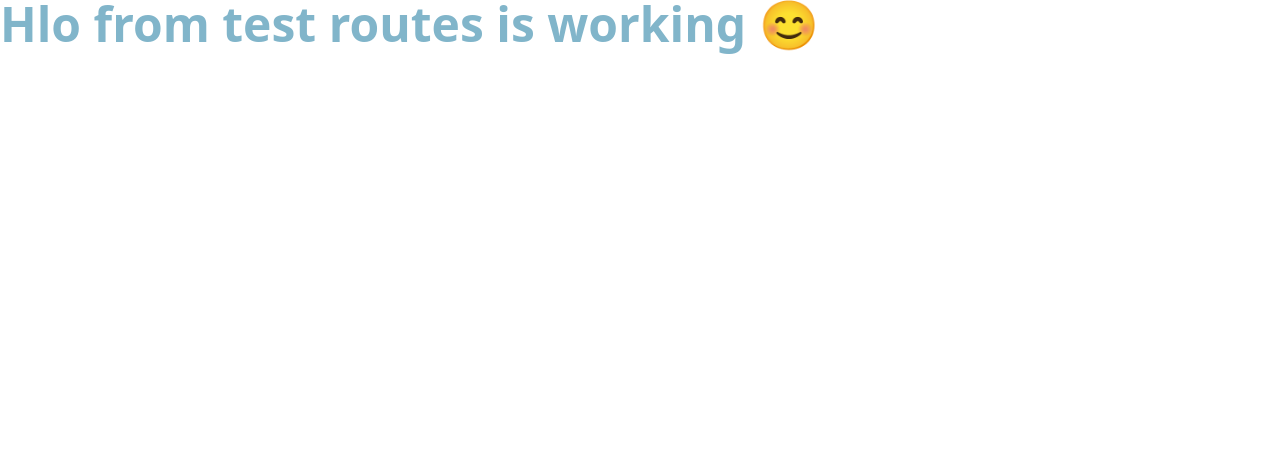
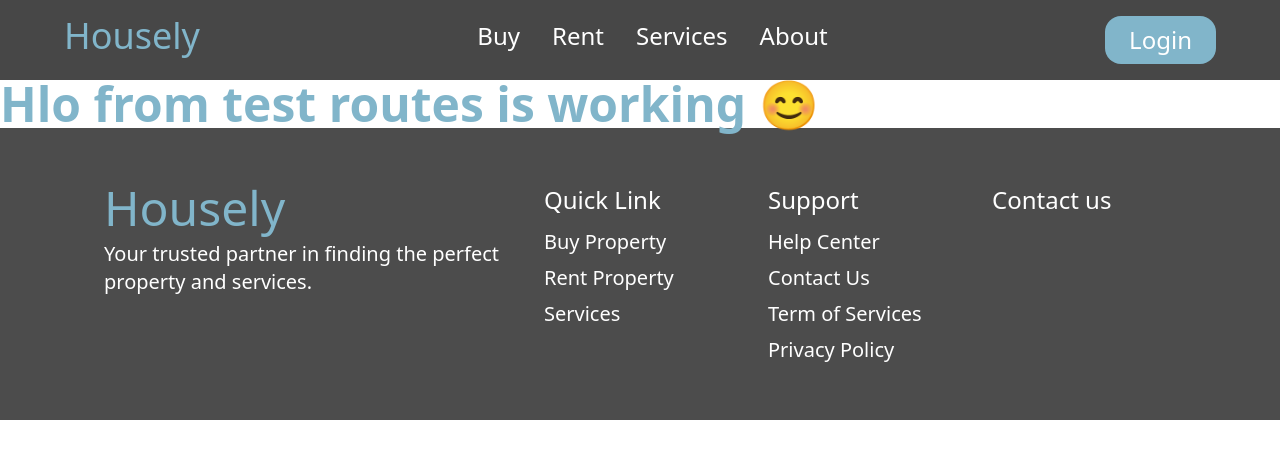
Before and after one commit to ankitWork2001/housely, a React (Vite) app: page / in a window 1280 px wide. Shown: the top 458 px of the page. Built offline with nearby package versions, Linux system fonts and the light colour scheme.

Commit message:
adding navbar and footer

```diff
--- /dev/null
+++ b/src/component/Footer.jsx
@@ -0,0 +1,37 @@
+import React from 'react';
+
+const Footer = () => {
+    return (
+        <>
+            <div className='bg-darkBg/70  grid grid-cols-[2fr_1fr_1fr_1fr] gap-10 px-26 py-14'>
+                <div>
+                    <span className='text-5xl font-medium text-lightBtn'>Housely</span>
+                    <p className='text-xl mt-2 text-textLight w-100'>Your trusted partner in finding  the perfect  property and services.</p>
+                </div>
+                <div>
+                    <span className='text-2xl font-medium text-textLight'>Quick Link</span>
+                    <ul className='mt-3'>
+                        <li className='text-xl font-regular text-textLight mt-2'>Buy Property</li>
+                        <li className='text-xl font-regular text-textLight mt-2'>Rent Property</li>
+                        <li className='text-xl font-regular text-textLight mt-2'>Services</li>
+                    </ul>
+                </div>
+                <div>
+                    <span className='text-2xl font-medium text-textLight'>Support</span>
+                    <ul className='mt-3'>
+                        <li className='text-xl font-regular text-textLight mt-2'>Help Center</li>
+                        <li className='text-xl font-regular text-textLight mt-2'>Contact Us</li>
+                        <li className='text-xl font-regular text-textLight mt-2'>Term of Services</li>
+                        <li className='text-xl font-regular text-textLight mt-2'>Privacy Policy</li>
+                    </ul>
+                </div>
+                <div>
+                    <span className='text-2xl font-medium text-textLight'>Contact us</span>
+                </div>
+            </div>
+
+        </>
+    );
+}
+
+export default Footer;
--- /dev/null
+++ b/src/component/Navbar.jsx
@@ -0,0 +1,27 @@
+import React from 'react';
+
+const Navbar = () => {
+    return (
+        <>
+            <div className='bg-darkBg/72 h-20 w-full flex justify-between px-16 py-4'>
+                <div className=''>
+                    <span className='text-4xl text-lightBtn font-medium'>Housely</span>
+                </div>
+                <div>
+                    <ul className='flex gap-8 text-2xl font-medium text-textLight mt-1'>
+                        <li className='cursor-pointer'>Buy</li>
+                        <li className='cursor-pointer'>Rent</li>
+                        <li className='cursor-pointer'>Services</li>
+                        <li className='cursor-pointer'>About</li>
+                    </ul>
+                </div>
+                <div>
+                    <button className='text-2xl font-medium text-textLight cursor-pointer bg-lightBtn px-6 py-2 rounded-2xl'>Login</button>
+                    <button className='hidden text-2xl font-medium text-textLight cursor-pointer bg-lightBtn px-6 py-2 rounded-2xl'>Add Property</button>
+                </div>
+            </div>
+        </>
+    );
+}
+
+export default Navbar;
--- a/src/pages/Test.jsx
+++ b/src/pages/Test.jsx
@@ -1,9 +1,14 @@
 import React from 'react';
+import Navbar from '../component/Navbar';
+import Footer from '../component/Footer';
 
 const Test = () => {
     return (
+
         <div>
+            <Navbar/>
             <h1 className='text-lightBtn text-5xl font-bold'>Hlo from test routes is working 😊</h1>
+            <Footer/>
         </div>
     );
 }
```
